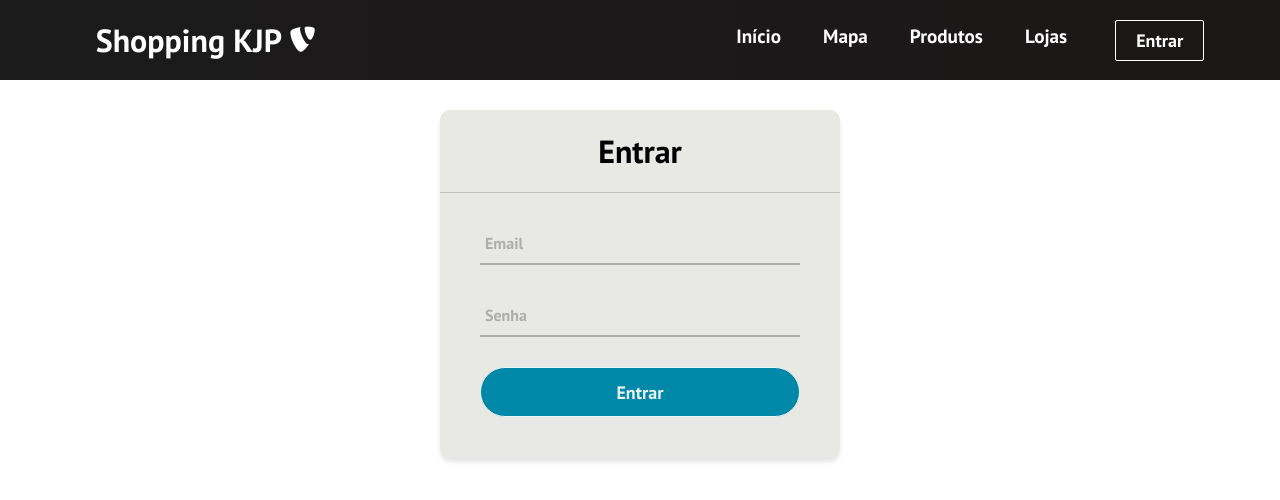
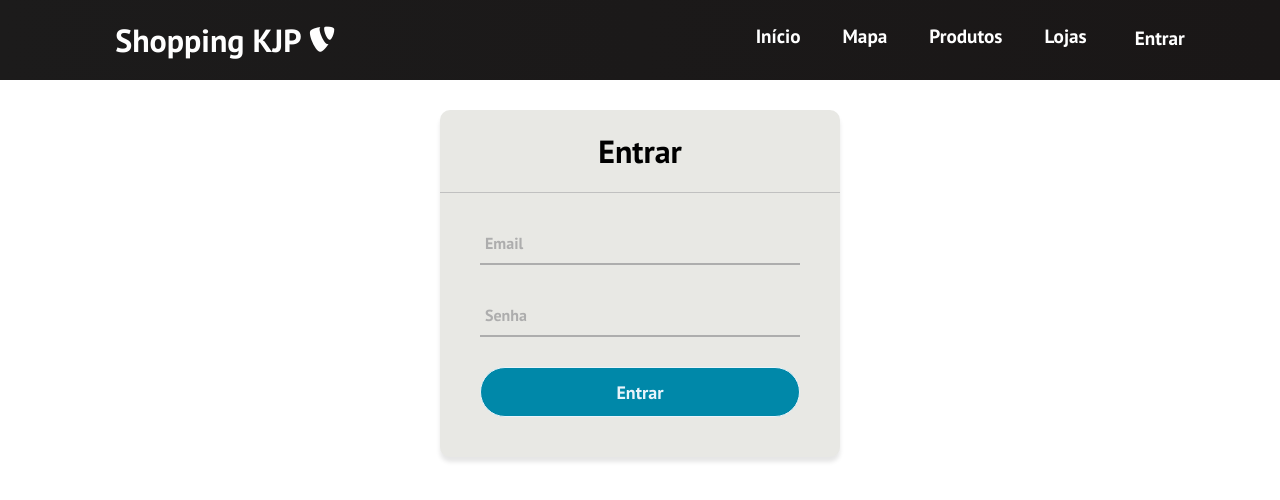
Before and after one commit to joao-fa/webSemanticFinalWork_mallOntology, a React (Create React App) app: page /entrar in a window 1280 px wide. Shown: the top 500 px of the page. Built offline with nearby package versions, Linux system fonts and the light colour scheme.

Commit message:
header adjustment

```diff
--- a/src/components/Navbar.css
+++ b/src/components/Navbar.css
@@ -73,6 +73,16 @@
 
 .menu-icon {
   display: none;
+}
+
+.login-and-logout {
+  color: #FFFFFF;
+  padding-bottom: 5px;
+  text-decoration: none;
+}
+
+.login-and-logout:hover {
+  color: #0088a9;
 }
 
 @media screen and (max-width: 960px) {
--- a/src/components/Navbar.js
+++ b/src/components/Navbar.js
@@ -1,7 +1,7 @@
-import React, { useState, useEffect } from 'react';
-import { Link } from 'react-router-dom';
+import React, {useEffect, useState} from 'react';
+import {Link} from 'react-router-dom';
 import './Navbar.css';
-import { Button } from './Button';
+import ClientService from "../services/client/ClientService";
 
 function Navbar() {
   const [click, setClick] = useState(false);
@@ -10,8 +10,18 @@ function Navbar() {
   const handleClick = () => setClick(!click);
   const closeMobileMenu = () => setClick(false);
 
+  const logoutAndClose = () => {
+    logout();
+    closeMobileMenu();
+  }
+
+  const logout = () => {
+    ClientService.logout();
+    window.location.reload();
+  }
+
   const showButton = () => {
-        if(window.innerWidth <= 960) {
+    if (window.innerWidth <= 960) {
       setButton(false)
     } else {
       setButton(true)
@@ -24,60 +34,71 @@ function Navbar() {
 
   window.addEventListener('resize', showButton);
 
+  const currentUser = ClientService.getCurrentUser();
+
   return (
     <>
       <nav className='navbar'>
         <div className='navbar-container'>
           <Link to="/" className='navbar-logo' onClick={closeMobileMenu}>
-                        Shopping KJP <i className='fab fa-typo3' />
+            Shopping KJP <i className='fab fa-typo3'/>
           </Link>
+
           <div className="menu-icon" onClick={handleClick}>
-                        <i className={click ? 'fas fa-times' : 'fas fa-bars'} />
+            <i className={click ? 'fas fa-times' : 'fas fa-bars'}/>
           </div>
+
           <ul className={click ? 'nav-menu active' : 'nav-menu'}>
             <li className='nav-item'>
               <Link to='/' className='nav-links' onClick={closeMobileMenu}>
                 Início
               </Link>
             </li>
+
             <li className='nav-item'>
-                            <Link
-                                to='/mapa'
-                                className='nav-links'
-                                onClick={closeMobileMenu}
-                            >
+              <Link to='/mapa' className='nav-links' onClick={closeMobileMenu}>
                 Mapa
               </Link>
             </li>
+
             <li className='nav-item'>
-                            <Link
-                                to='/produtos'
-                                className='nav-links'
-                                onClick={closeMobileMenu}
-                            >
+              <Link to='/produtos' className='nav-links' onClick={closeMobileMenu}>
                 Produtos
               </Link>
             </li>
+
             <li className='nav-item'>
-                            <Link
-                                to='/lojas'
-                                className='nav-links'
-                                onClick={closeMobileMenu}
-                            >
+              <Link to='/lojas' className='nav-links' onClick={closeMobileMenu}>
                 Lojas
               </Link>
             </li>
+
             <li>
-                            <Link
-                                to='/entrar'
-                                className='nav-links-mobile'
-                                onClick={closeMobileMenu}
-                            >
+              {!currentUser && (
+                <Link to='/entrar' className='nav-links-mobile' onClick={closeMobileMenu}>
                   Entrar
                 </Link>
+              )}
+
+              {currentUser && (
+                <Link to="/" className='nav-links-mobile' onClick={logoutAndClose}>
+                  Sair
+                </Link>
+              )}
             </li>
           </ul>
-                    {button && <Button buttonStyle='btn--outline'>Entrar</Button>}
+
+          {button && currentUser && (
+            <Link to='/' className="login-and-logout" onClick={logout}>
+              Sair
+            </Link>
+          )}
+
+          {button && !currentUser && (
+            <Link to='/entrar' className="login-and-logout">
+              Entrar
+            </Link>
+          )}
         </div>
       </nav>
     </>
--- a/src/services/client/ClientService.js
+++ b/src/services/client/ClientService.js
@@ -16,6 +16,10 @@ class ClientService {
   logout() {
     localStorage.removeItem("user");
   }
+
+  getCurrentUser() {
+    return JSON.parse(localStorage.getItem('user'));
+  }
 }
 
 export default new ClientService();
```
Also changed, not shown: src/components/Button.js (line endings or trailing spaces). Lines whose indentation alone changed are shown as unchanged.
